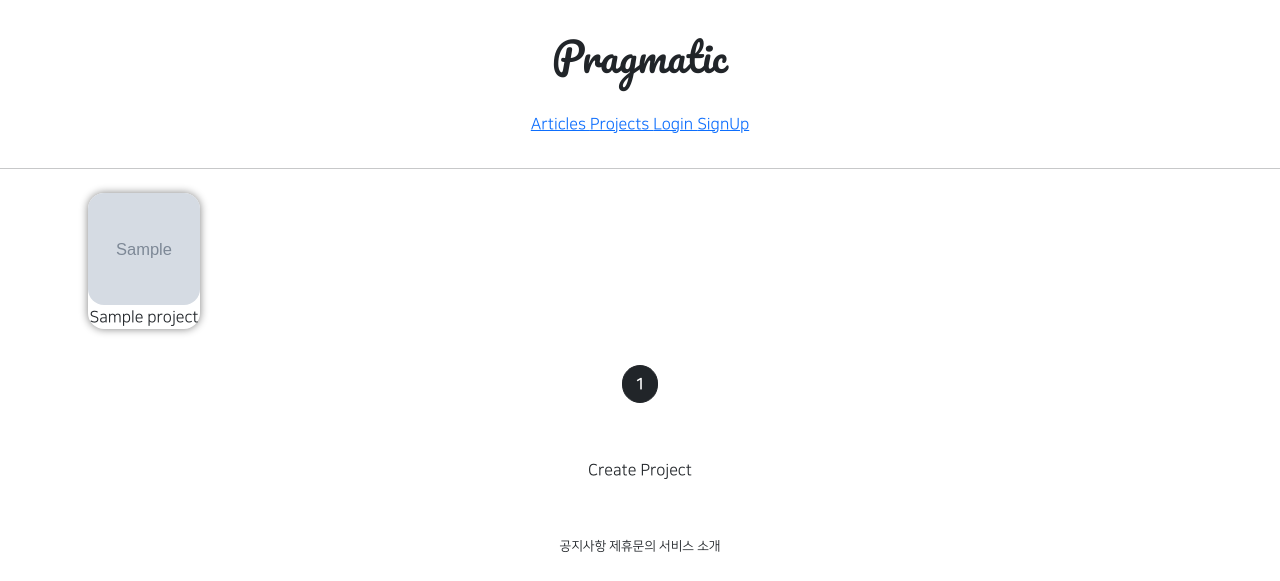
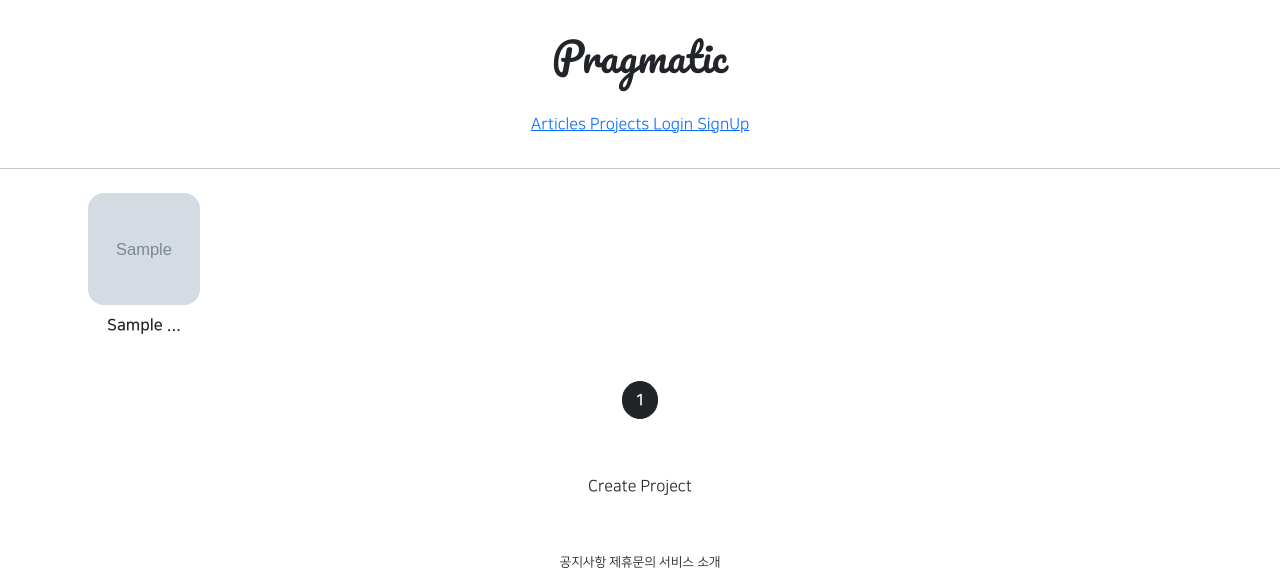
Before and after one commit to kovus380/GISTEC_WEB, a Django app: page /projects/list/ in a window 1280 px wide. Shown: the top 581 px of the page. Run offline with Django 3.2, Linux system fonts and the light colour scheme; tables that the repository leaves empty hold one stand-in row (values such as "Sample post"); grey boxes marked "Sample" are stand-in pictures; parts of the project's set-up code (start-up, migrations or seed data) failed here and were passed over; some libraries are stand-ins or nearby versions.

Commit message:
08/19 class commit 1

```diff
--- a/projectapp/templates/projectapp/list.html
+++ b/projectapp/templates/projectapp/list.html
@@ -11,7 +11,6 @@
         }
 
         .container div {
-            box-shadow: 0 0 .5rem grey;
           display: flex;
           justify-content: center;
           align-items: center;
@@ -39,7 +38,7 @@
                     <img src="{{ project.image.url }}"
                          alt="">
                 </a>
-                <span>{{ project.name }}</span>
+                <span class="m-2 NNS_B">{{ project.name | truncatechars:10 }}</span>
             </div>
 
         {% endfor %}
```
